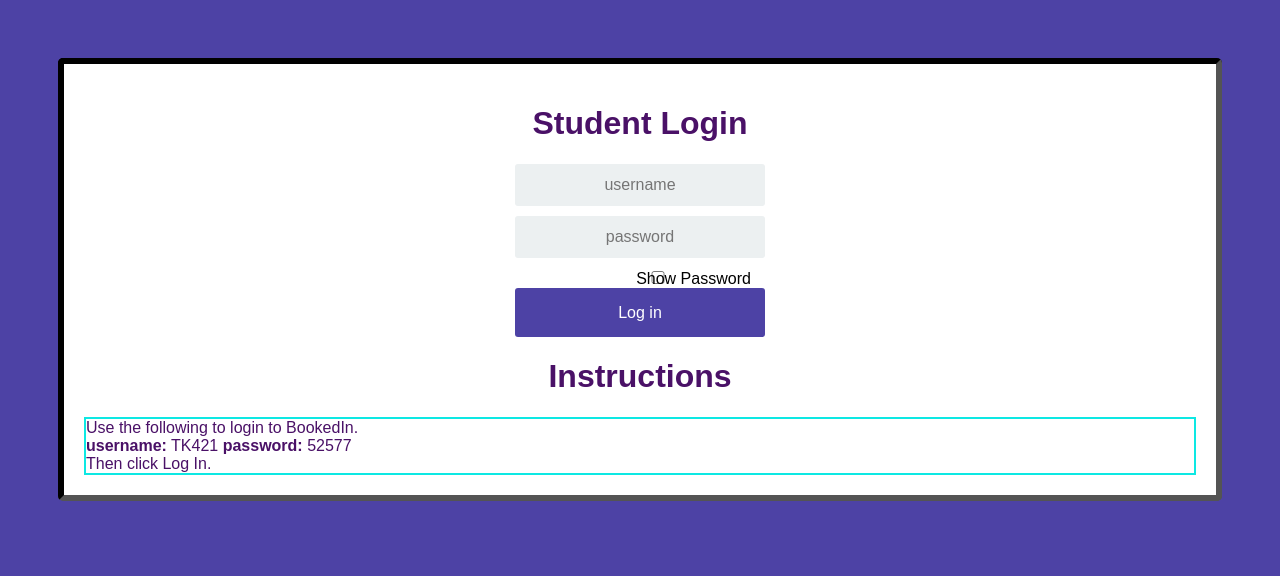
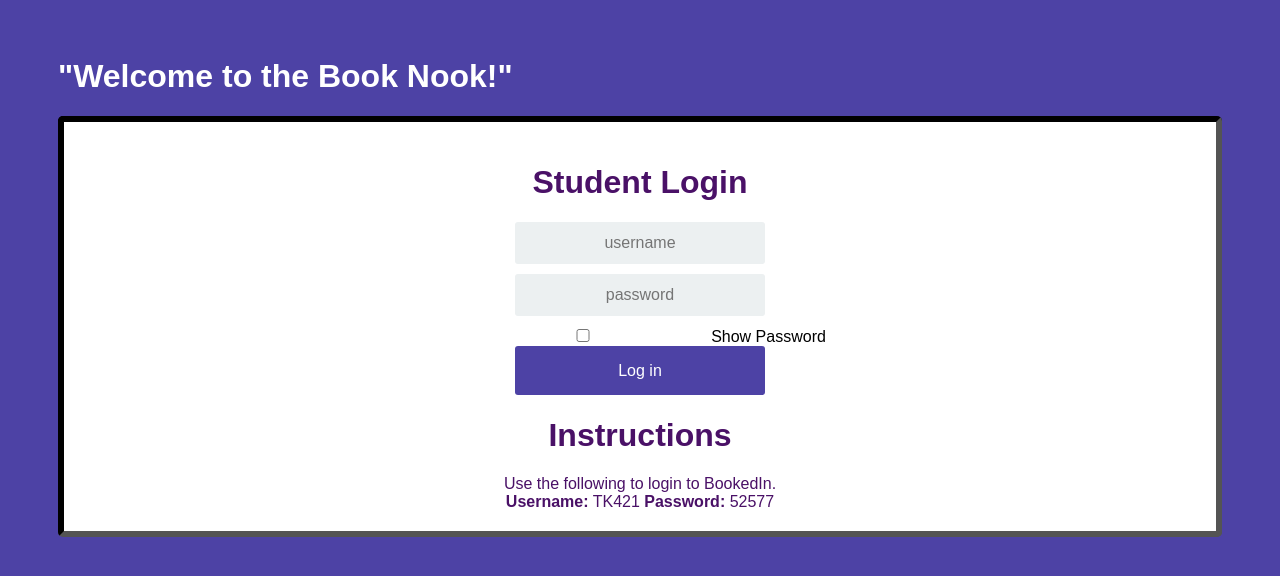
Before and after one commit to ClJarvis/BookIn, a Flask app: page / in a window 1280 px wide. Shown: the top 576 px of the page. Run offline with Flask 2, Linux system fonts and the light colour scheme; some libraries are stand-ins or nearby versions.

Commit message:
header added to login, removed extra code

```diff
--- a/static/style.css
+++ b/static/style.css
@@ -89,19 +89,19 @@
     border-radius: 6px;
 }
 
-.instruction {
+.instruction  li{
 	list-style-type: none;
 	align-items: center;
 	text-align: left;
-	border: solid 2px #0de8e3;
+	border: solid 2px #4d42a5;
 }
 
 .checkbox {
-	width: 80px;
+	width: 250px;
 }
 
-.test {
-	margin-left: -150px;
+.showPass {
+	margin-left: -200px;
 }
 
 #welcome {
--- a/templates/login.html
+++ b/templates/login.html
@@ -18,6 +18,7 @@
 
 	{% else %}
 	<form action="/login" method="POST">
+	<h1 id="welcome">"Welcome to the Book Nook!"</h1>
 	<div class="login-screen">
 		<div class="app-title">
 			<h1>Student Login</h1>
@@ -30,16 +31,15 @@
 				<input type="password" class="login-field" value="" placeholder="password" name="password" id="Apassword">
 		<label class="login-field-icon fui-lock" for="login-pass"></label></div>
 		<!-- Password reveal toogle -->
-		<input type="checkbox" onclick="showPassword()"><span class='test'>Show Password</span>
-		<input type="submit" value="Log in" class="btn btn-primary btn-large btn-block" id="submit" onclick="validate(); inspireQuote();">
+		<input type="checkbox" class="checkbox" onclick="showPassword()"><span class='showPassword'>Show Password</span>
+		<input type="submit" value="Log in" class="btn btn-primary btn-large btn-block" id="submit" onclick="validate();">
 		<div class="app-title">
 			<h1>Instructions</h1>
-		<div class="instruction">
+
 				Use the following to login to BookedIn.<br>
-				<b>username:</b> TK421
-				<b>password:</b> 52577<br>
-				Then click Log In.<br>
-		</div>
+				<b>Username:</b> TK421
+				<b>Password:</b> 52577<br>
+				<!--Then click Log In.<br-->
 		</div>
 
 	</div>
--- a/templates/success.html
+++ b/templates/success.html
@@ -14,7 +14,7 @@
 
 -->
 <input type="submit" value="Click for reading quotes." class="btn btn-primary btn-large btn-block" id="submit" onclick="inspireQuote();">
-		 <a href='/logout'>Logout</a>
+		 <a href='/logout' class="logout">Logout</a>
 	</div>
 <script>
 	var quotes = [
@@ -35,9 +35,10 @@
 function inspireQuote() {
 	var randomNumber = Math.floor(Math.random() * (quotes.length));
 	document.getElementById('inspire').innerHTML = quotes[randomNumber];
+//	 + " " + "Back";
 console.log(quotes[randomNumber]);
 }
 </script>
 
-<a href='/logout' class="logout">Logout</a>
+
  {% endblock %}
```
